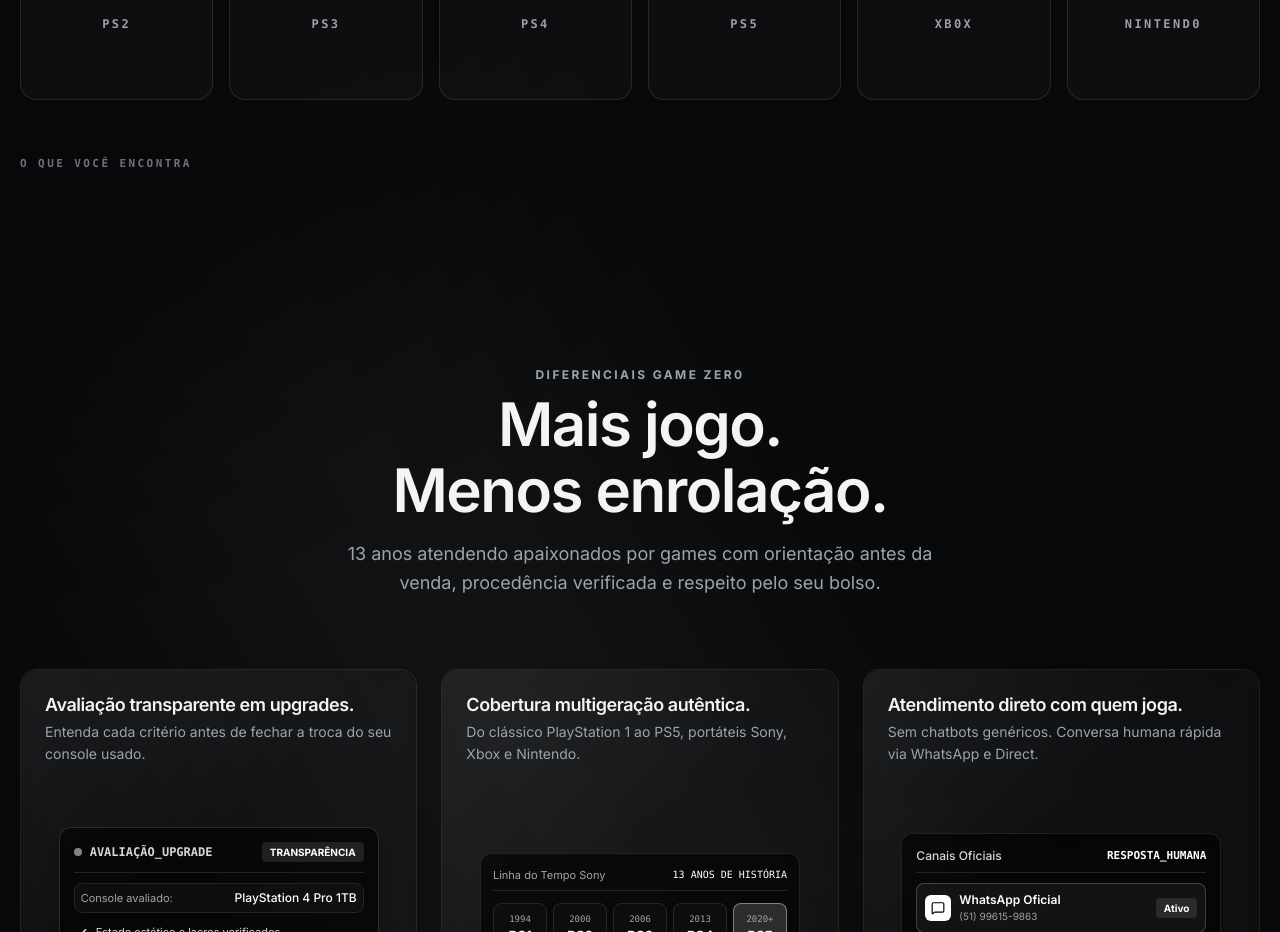
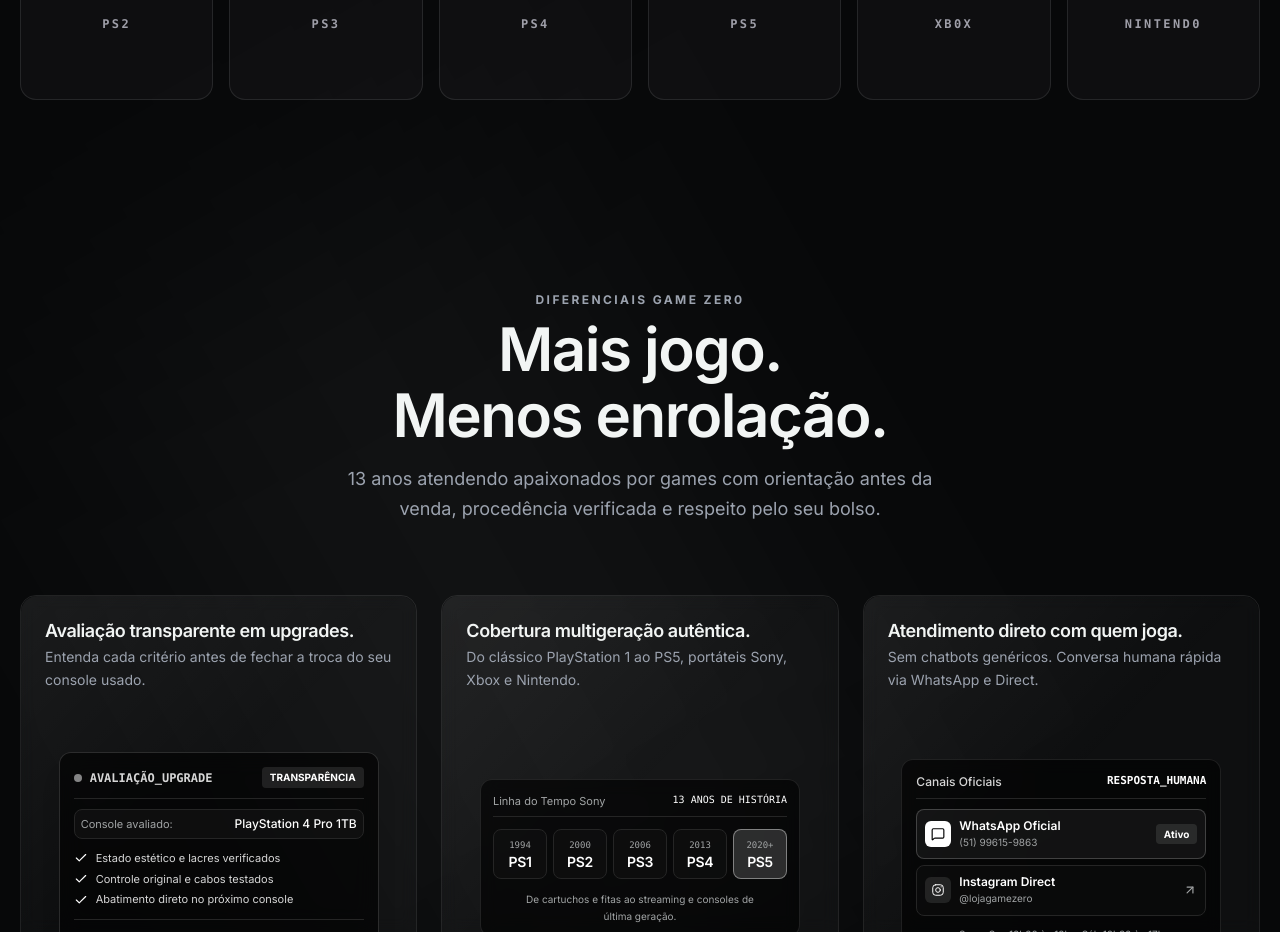
Before and after one commit to Laux0210/Gamezero-, a React (Vite) app: page / in a window 1280 px wide. Shown: the part 900-1832 px from the top of the page. Built offline with nearby package versions, Linux system fonts and the light colour scheme.

Commit message:
refactor: remocao da tag de texto O QUE VOCE ENCONTRA

```diff
--- a/src/components/PlatformsProof.jsx
+++ b/src/components/PlatformsProof.jsx
@@ -130,13 +130,6 @@ export function PlatformsProof() {
           </a>
         ))}
       </div>
-
-      {/* Bottom Technical Tag matching Image 2 */}
-      <div className="mt-8 pt-4">
-        <span className="font-mono text-[11px] font-bold uppercase tracking-[0.22em] text-zinc-500">
-          O QUE VOCÊ ENCONTRA
-        </span>
-      </div>
     </section>
   );
 }
```
